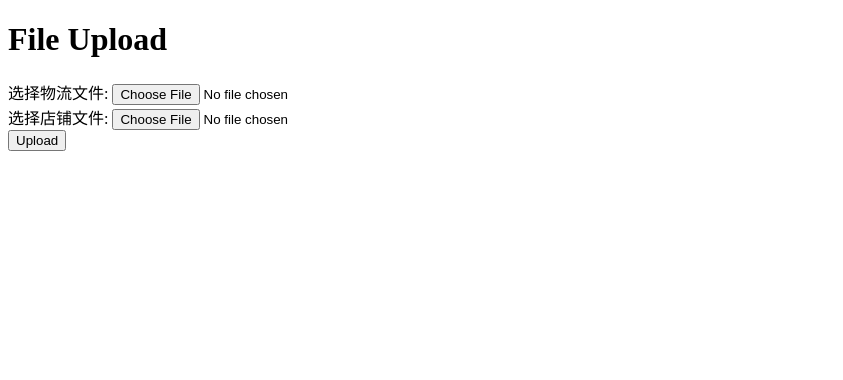
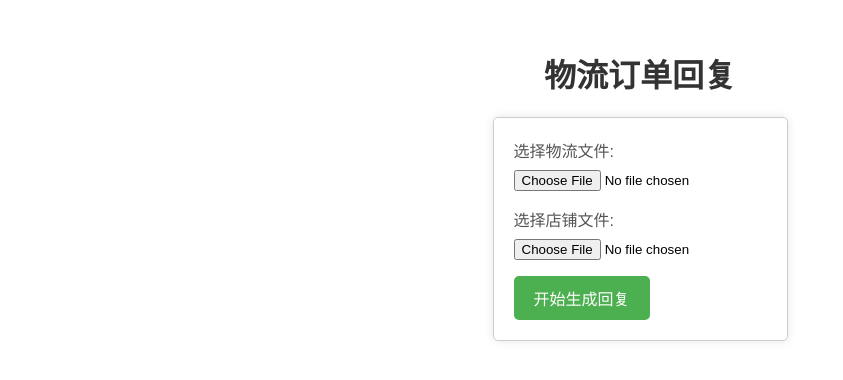
Before and after one commit to DevilMayCry4/Frugo, a Flask app: page / in a window 1280 px wide. Shown: the top 380 px of the page, without its empty margins (0-843 px from the left). Run offline with Flask 3, Linux system fonts and the light colour scheme.

Commit message:
订单回复
订单回复

```diff
--- a/flaskProject/app.py
+++ b/flaskProject/app.py
@@ -58,15 +58,16 @@ def upload_file():
         # 解析物流文件的第2列
         logistics_df = pd.read_excel(logistics_file_path)
         column2_values = logistics_df.iloc[:, 2].tolist()
+        #物流国家
         shipContry_values = logistics_df.iloc[:, 5].tolist()
-        contry_values = logistics_df.iloc[:, 5].tolist()
-        contry_values = list(set(contry_values))
-
+        contrySet = list(set(shipContry_values))
+        # 转运单
+        trackingNumbers = logistics_df.iloc[:, 3].tolist()
         contryData = None
         with open('static/post.json', 'r') as f:
             contryData = json.load(f)
         noConfigArray = []
-        for string in contry_values:
+        for string in contrySet:
             if string in list(contryData.keys()):
                 break
             else:
@@ -84,12 +85,16 @@ def upload_file():
                     orderId =  row.iloc[3]
                     if orderId in column2_values:
                         indexOfShip = column2_values.index(orderId)
+                        shipContry = shipContry_values[indexOfShip]
+                        contryItem = contryData[shipContry]
                         found_data = {
                             'sheet_name': sheet_name,
                             'column1_value':orderId,
                             'column6_value': str(row.iloc[1]).replace('.', ''),
-                            'shipContry':shipContry_values[indexOfShip]
+                            'shipContry':shipContry_values[indexOfShip],
+                            'trackingNumber':trackingNumbers[indexOfShip],
                         }
+                        found_data.update(contryItem)
                         result_data.append(found_data)
 
 
--- a/flaskProject/templates/index.html
+++ b/flaskProject/templates/index.html
@@ -4,18 +4,110 @@
     <meta charset="UTF-8">
     <meta http-equiv="X-UA-Compatible" content="IE=edge">
     <meta name="viewport" content="width=device-width, initial-scale=1.0">
-    <title>File Upload</title>
+    <title>物流订单回复</title>
+
+    <style>
+        body {
+            font-family: Arial, sans-serif;
+            text-align: center;
+            margin: 50px;
+        }
+
+        h1 {
+            color: #333;
+        }
+
+        form {
+            display: inline-block;
+            text-align: left;
+            border: 1px solid #ccc;
+            padding: 20px;
+            border-radius: 5px;
+            box-shadow: 0 0 10px rgba(0, 0, 0, 0.1);
+            position: relative;
+        }
+
+        label {
+            display: block;
+            margin-bottom: 8px;
+            color: #555;
+        }
+
+        input[type="file"] {
+            margin-bottom: 16px;
+        }
+
+        input[type="submit"] {
+            background-color: #4CAF50;
+            color: white;
+            padding: 10px 20px;
+            border: none;
+            border-radius: 5px;
+            cursor: pointer;
+            font-size: 16px;
+        }
+
+        input[type="submit"]:hover {
+            background-color: #45a049;
+        }
+
+        #loading-overlay {
+            display: none;
+            position: fixed;
+            top: 0;
+            left: 0;
+            width: 100%;
+            height: 100%;
+            background: rgba(255, 255, 255, 0.8);
+            justify-content: center;
+            align-items: center;
+            text-align: center;
+            z-index: 999;
+        }
+
+        #loading-spinner {
+            border: 6px solid #f3f3f3;
+            border-top: 6px solid #3498db;
+            border-radius: 50%;
+            width: 40px;
+            height: 40px;
+            animation: spin 1s linear infinite;
+        }
+
+        @keyframes spin {
+            0% { transform: rotate(0deg); }
+            100% { transform: rotate(360deg); }
+        }
+    </style>
 </head>
 <body>
-    <h1>File Upload</h1>
-    <form action="/upload" method="post" enctype="multipart/form-data">
+    <h1>物流订单回复</h1>
+    <form id="upload-form" action="/upload" method="post" enctype="multipart/form-data">
         <label for="logistics_file">选择物流文件:</label>
         <input type="file" name="logistics_file" accept=".xlsx" required>
         <br>
         <label for="store_file">选择店铺文件:</label>
         <input type="file" name="store_file" accept=".xlsx" required>
         <br>
-        <input type="submit" value="Upload">
+        <input type="submit" value="开始生成回复" onclick="showLoadingOverlay()">
     </form>
+
+    <!-- Loading Overlay -->
+    <div id="loading-overlay">
+        <div id="loading-spinner"></div>
+        <p>正在生成回复，如果超过2分钟，请刷新页面...</p>
+    </div>
+
+    <script>
+        function showLoadingOverlay() {
+            var overlay = document.getElementById('loading-overlay');
+            overlay.style.display = 'flex';
+
+            // Simulate loading delay (you can remove this in production)
+            setTimeout(function() {
+                overlay.style.display = 'none';
+            }, 3000);
+        }
+    </script>
 </body>
 </html>
```
Also changed, not shown: flaskProject/static/post.json (+9 -1 lines), flaskProject/templates/result.html (+14 -2 lines).
